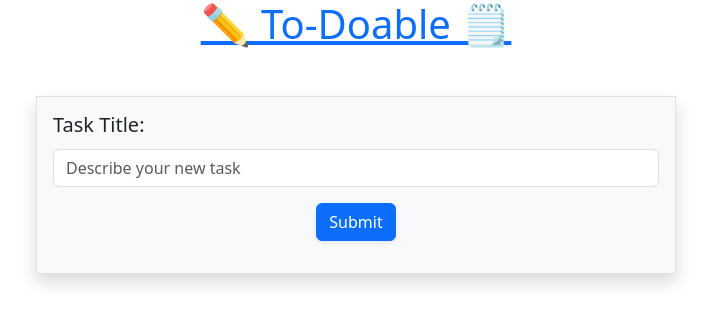
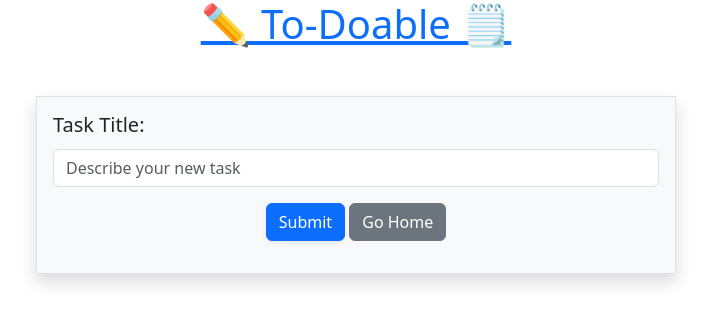
Before and after one commit to R1kQ/ToDo-py, a Flask app: page /create-task in a window 1280 px wide. Shown: the top 325 px of the page, without its empty margins (284-995 px from the left). Run offline with Flask 3, Linux system fonts and the light colour scheme.

Commit message:
refactor: add html comments

```diff
--- a/templates/form.html
+++ b/templates/form.html
@@ -8,6 +8,7 @@
     <!-- Bootstrap CSS-->
     <link href="https://cdn.jsdelivr.net/npm/bootstrap@5.3.3/dist/css/bootstrap.min.css" rel="stylesheet"
         integrity="sha384-QWTKZyjpPEjISv5WaRU9OFeRpok6YctnYmDr5pNlyT2bRjXh0JMhjY6hW+ALEwIH" crossorigin="anonymous">
+    <!-- Bootstrap CSS-->
 
     <title>To-Doable</title>
 </head>
@@ -32,6 +33,7 @@
                             <span id="btn-spinner" class="spinner-border d-none"></span>
                         </span>
                     </button>
+                    <a class="btn btn-secondary" href="/">Go Home</a>
                 </div>
             </form>
         </div>
@@ -44,9 +46,11 @@
     </div>
 </body>
 
+<!-- Bootstrap Javascript -->
 <script src="https://cdn.jsdelivr.net/npm/bootstrap@5.3.3/dist/js/bootstrap.bundle.min.js"
     integrity="sha384-YvpcrYf0tY3lHB60NNkmXc5s9fDVZLESaAA55NDzOxhy9GkcIdslK1eN7N6jIeHz" crossorigin="anonymous">
     </script>
+<!-- Bootstrap Javascript -->
 
 <script src="{{ url_for('static', filename='js/form.js') }}"></script>
 
```
